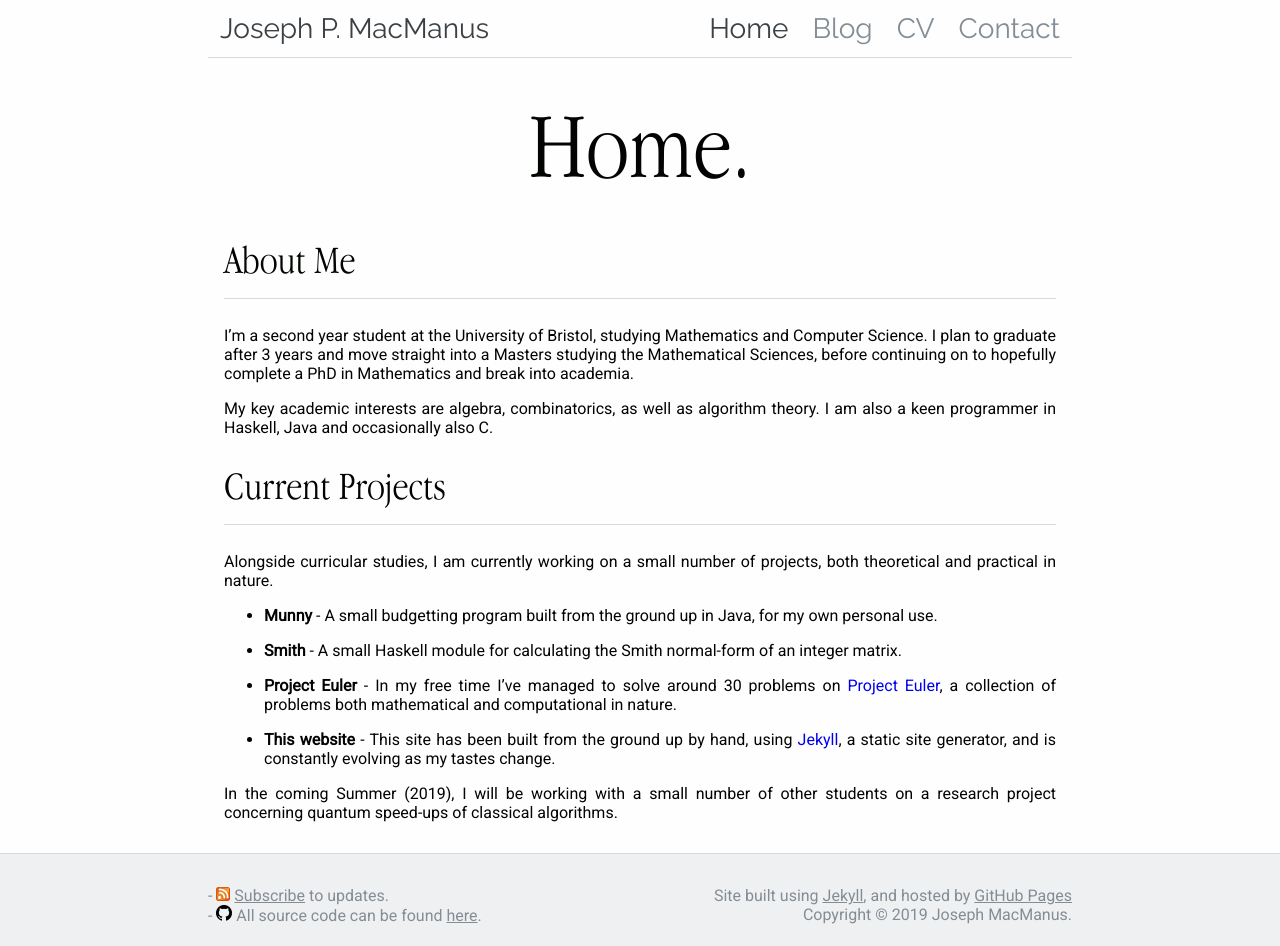
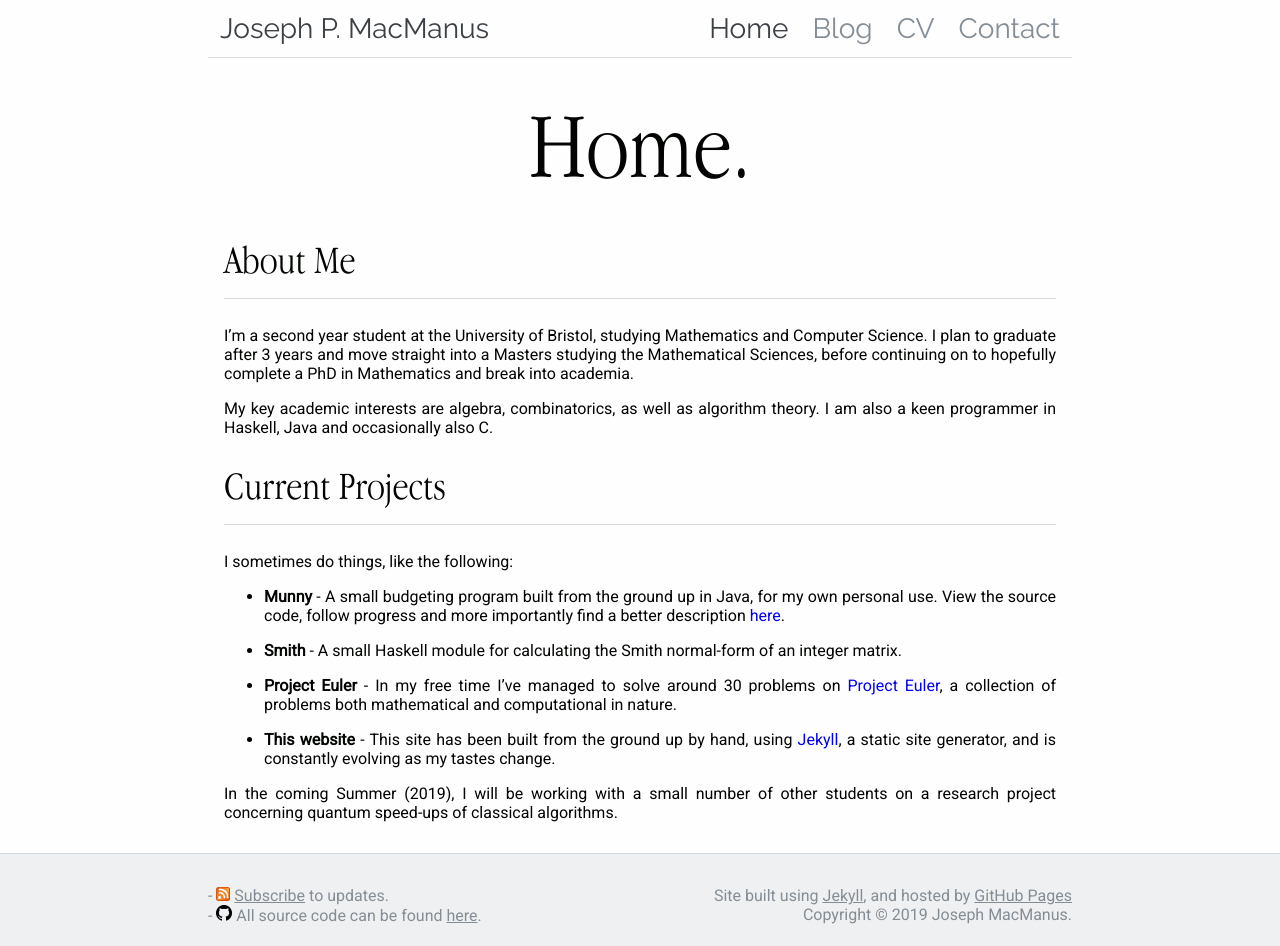
Before and after one commit to tiepdotme/jpmacmanus.me, a Jekyll site: the page built from index.md, in a window 1280 px wide. Built offline with Jekyll 4.4.1, drawn with Linux system fonts in a browser that asks for light colours; formulas are drawn with MathJax 3.

Commit message:
Slight change to text on landing page.

```diff
--- a/index.md
+++ b/index.md
@@ -11,9 +11,9 @@ My key academic interests are algebra, combinatorics, as well as algorithm theor
 
 # Current Projects
 
-Alongside curricular studies, I am currently working on a small number of projects, both theoretical and practical in nature.
+I sometimes do things, like the following:
 
-- **Munny** - A small budgetting program built from the ground up in Java, for my own personal use.
+- **Munny** - A small budgeting program built from the ground up in Java, for my own personal use. View the source code, follow progress and more importantly find a better description [here](https://github.com/jpmacmanus/munny).
 
 - **Smith** - A small Haskell module for calculating the Smith normal-form of an integer matrix.
 
```
